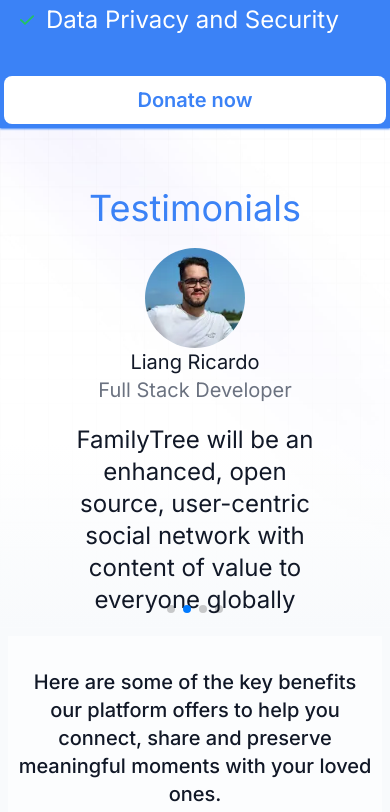
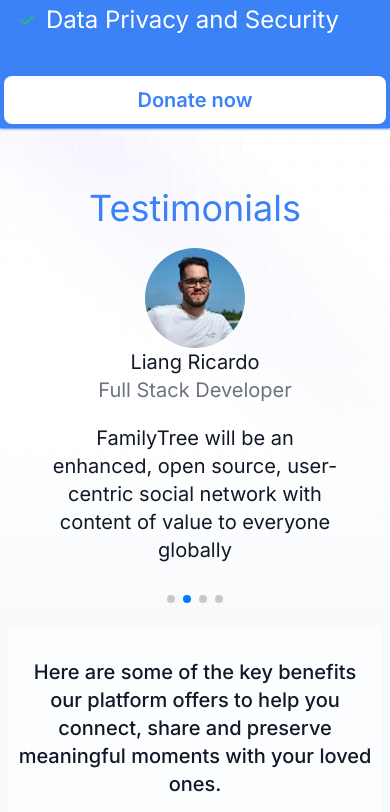
Before and after one commit to nardis9501/famdesc-landingpage, a Next.js app: page / in a window 390 px wide. Shown: the part 1077-1889 px from the top of the page. Built offline with nearby package versions, Linux system fonts and the light colour scheme; what @midudev/tailwind-animations would draw is missing.

Commit message:
fix: change high and width values

```diff
--- a/components/Testimonials/TestimonialsSlider.js
+++ b/components/Testimonials/TestimonialsSlider.js
@@ -55,7 +55,7 @@ export default function TestimonialsSlider(props) {
               disableOnInteraction: false,
             }}
             modules={[Autoplay, Pagination]}
-            className="h-[380px] md:h-[300px] w-[270px] md:w-[545px]"
+            className="h-[370px] sm:h-[300px] w-[290px] sm:w-[545px] lg:h-[350px]"
           >
             {TestimonialsData.map(
               ({ id, username, avatarUrl, testimonial, job }) => (
@@ -71,7 +71,7 @@ export default function TestimonialsSlider(props) {
                   <h5 className="text-center text-gray-500 dark:text-gray-400">
                     {job}
                   </h5>
-                  <p className="mt-5 text-2xl text-center">{testimonial}</p>
+                  <p className="mt-5 text-center">{testimonial}</p>
                 </SwiperSlide>
               )
             )}
```
